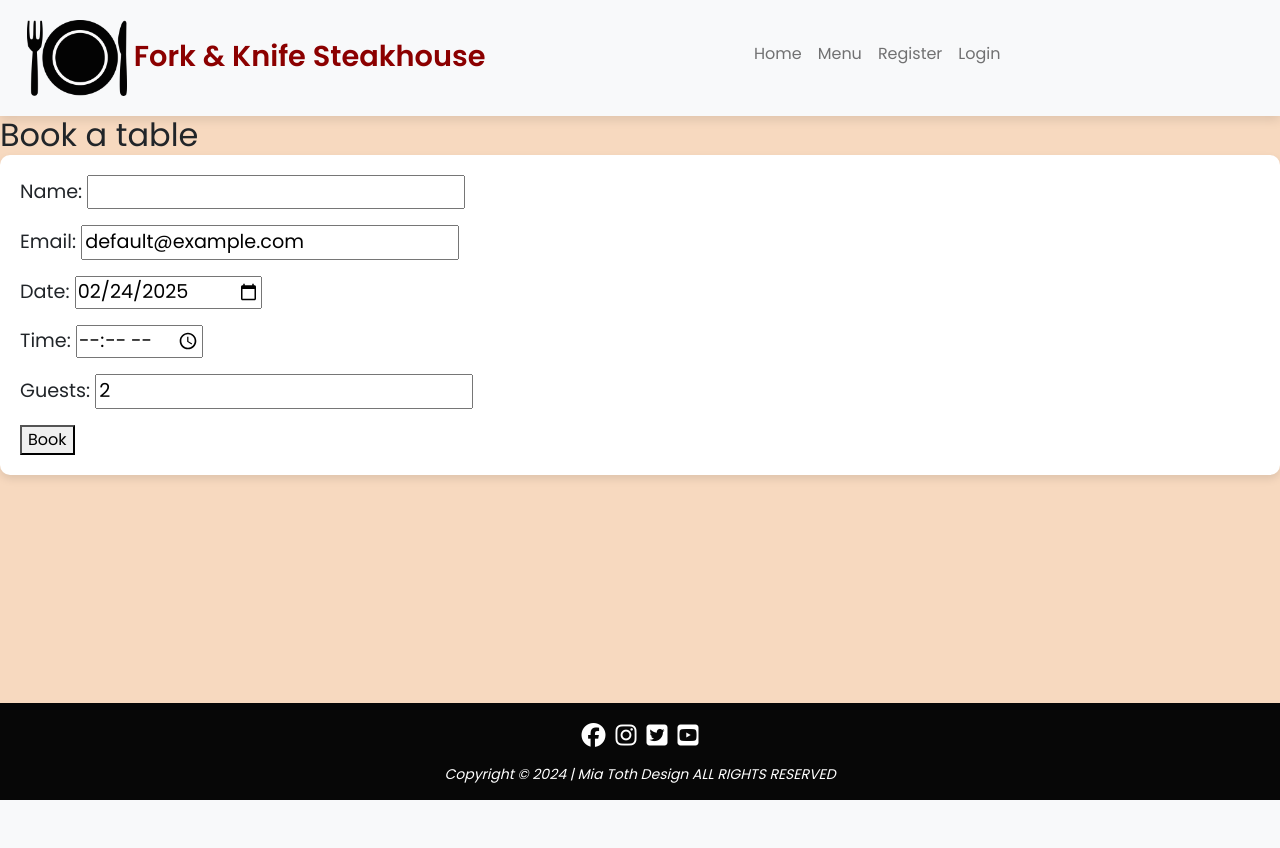
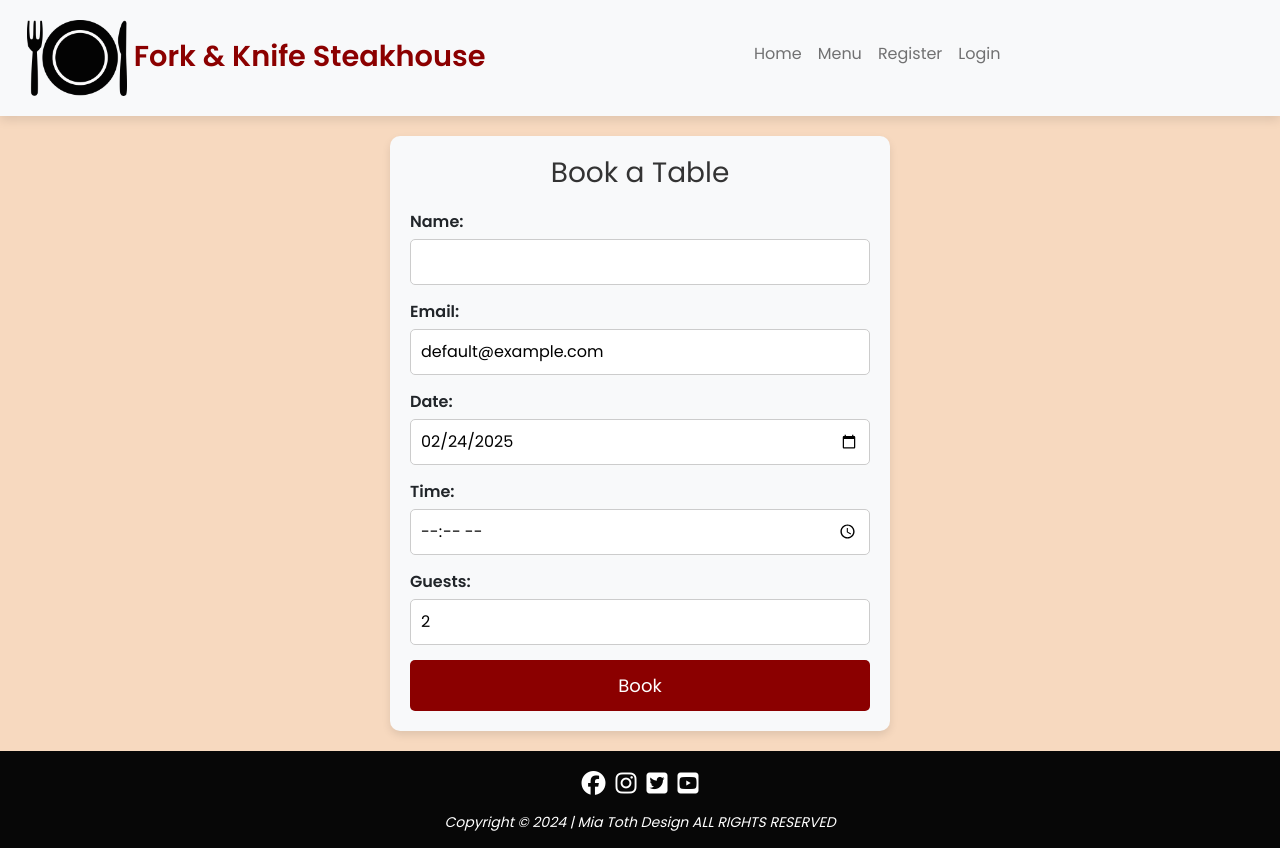
Before and after one commit to MiaTothova/PP4, a Django app: page /create/ in a window 1280 px wide. Before the commit the page ends 800 px from the top, so only its background shows below. Run offline with Django 4.2, Linux system fonts and the light colour scheme; some libraries are stand-ins or nearby versions.

Commit message:
Style form

```diff
--- a/booking/templates/booking/create.html
+++ b/booking/templates/booking/create.html
@@ -1,55 +1,26 @@
 {% extends 'base.html' %}
 
+{% block content %}
 
-{% block content %}
-    <h1>Book a table</h1>
-    <form method="post">
+    <form id="booking-form" method="post">
         {% csrf_token %}
-        <p>
-            <label for="id_name">Name:</label>
-            <input type="text" name="name" maxlength="100" required id="id_name">
 
+        <h1>Book a Table</h1>
+        <label for="id_name">Name:</label>
+        <input type="text" name="name" maxlength="100" required id="id_name" class="form-input">
 
-          </p>
+        <label for="id_email">Email:</label>
+        <input type="email" name="email" value="default@example.com" maxlength="254" required id="id_email" class="form-input">
 
+        <label for="id_date">Date:</label>
+        <input type="date" name="date" value="2025-02-24" required id="id_date" class="form-input">
 
-          <p>
-            <label for="id_email">Email:</label>
-            <input type="email" name="email" value="default@example.com" maxlength="254" required id="id_email">
+        <label for="id_time">Time:</label>
+        <input type="time" name="time" required id="id_time" class="form-input">
 
-
-          </p>
-
-
-          <p>
-            <label for="id_date">Date:</label>
-            <input type="date" name="date" value="2025-02-24" required id="id_date"><input type="hidden" name="initial-date" value="2025-02-24 13:23:04+00:00" id="initial-id_date">
-
-
-          </p>
-
-
-      <p>
-        <label for="id_time">Time:</label>
-        <input type="time" name="time" required id="id_time">
-
-
-      </p>
-
-
-      <p>
         <label for="id_guests">Guests:</label>
-        <input type="number" name="guests" value="2" min="0" required id="id_guests">
-
-
-
-
-      </p>
+        <input type="number" name="guests" value="2" min="0" required id="id_guests" class="form-input">
 
         <button type="submit">Book</button>
     </form>
-
-
-
-
-{% endblock %}SS
+{% endblock %}
--- a/static/css/base.css
+++ b/static/css/base.css
@@ -44,7 +44,6 @@ body, html {
   }
 
 
-
 /* About Us Section */
 .about-us {
     width: 60%;
@@ -55,7 +54,7 @@ body, html {
     border-radius: 8px;
     box-shadow: 0px 4px 10px rgba(0, 0, 0, 0.1);
     text-align: center;
-    transition: all 0.3s ease-in-out; /* Smooth transition effect */
+    transition: all 0.3s ease-in-out;
 }
 
 /* Paragraph Styling */
@@ -206,13 +205,54 @@ form {
     transition: 0.3s ease-in-out;
 }
 
-/* .form {
+/* Booking Form */
+
+#booking-form h1 {
+    text-align: center;
+    font-size: 28px;
+    margin-bottom: 20px;
+    color: #333; /* Darker color for contrast */
+}
+
+#booking-form {
+    max-width: 500px;
+    margin: 20px auto;
+    padding: 20px;
+    background-color: #f8f9fa; /* Light background */
+    border-radius: 10px;
+    box-shadow: 0px 4px 8px rgba(0, 0, 0, 0.1);
+}
+
+#booking-form label {
+    font-weight: bold;
+    display: block;
+    margin-bottom: 5px;
+}
+
+#booking-form input {
     width: 100%;
-    margin: 3% auto;
-    box-shadow: var(--smal-box-shadow);
+    padding: 10px;
+    margin-bottom: 15px;
+    border: 1px solid #ccc;
     border-radius: 5px;
-} */
+    font-size: 16px;
+}
 
+#booking-form button {
+    width: 100%;
+    padding: 12px;
+    background-color: #8b0000;
+    color: white;
+    border: none;
+    font-size: 18px;
+    border-radius: 5px;
+    cursor: pointer;
+    transition: background 0.3s;
+}
+
+#booking-form button:hover {
+    background-color: #ff4500;
+}
 
 /* Responsive adjustments */
 @media screen and (max-width: 768px) {
@@ -259,6 +299,24 @@ form {
 
     .menu-item span {
         font-size: 1em;
+    }
+}
+
+
+@media screen and (max-width: 600px) {
+    #booking-form {
+        width: 90%;
+        padding: 15px;
+    }
+
+    #booking-form input {
+        font-size: 14px;
+        padding: 8px;
+    }
+
+    #booking-form button {
+        font-size: 16px;
+        padding: 10px;
     }
 }
 
```
